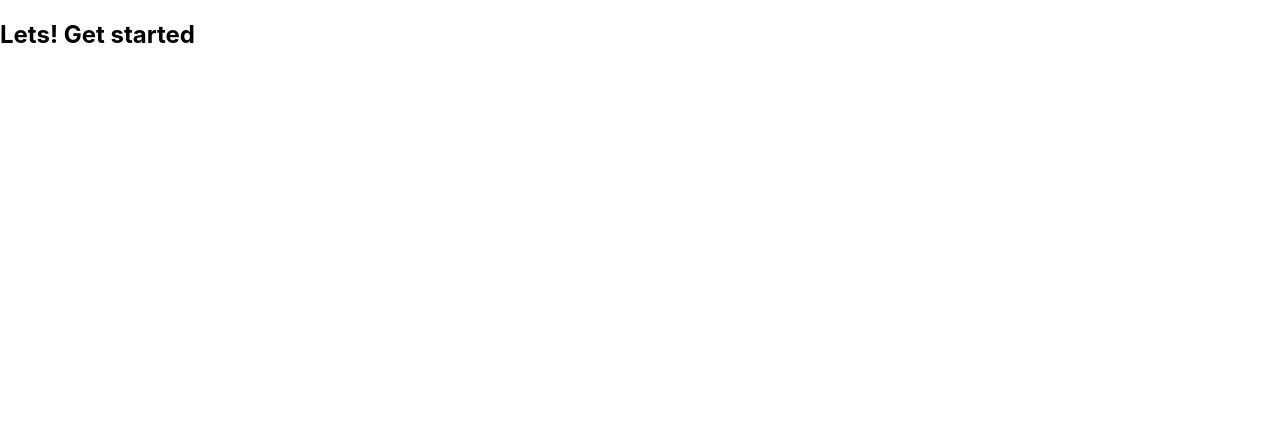
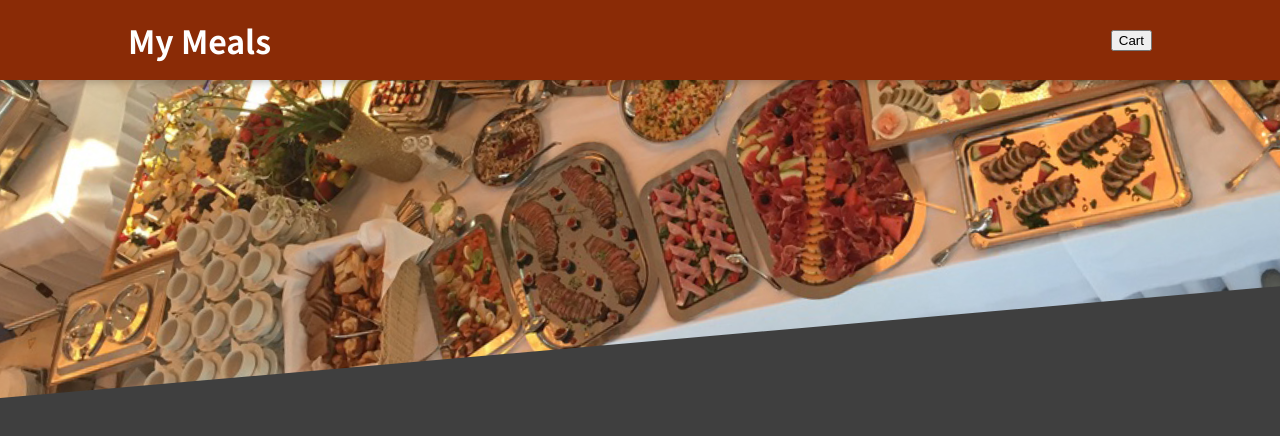
Before and after one commit to Aryalz-hari/Food-Ordering-App, a React (Create React App) app: page / in a window 1280 px wide. Shown: the top 436 px of the page. Built offline with nearby package versions, Linux system fonts and the light colour scheme.

Commit message:
first-touch

```diff
--- a/src/App.js
+++ b/src/App.js
@@ -1,10 +1,11 @@
-
+import { Fragment } from "react";
+import Header from "./components/Layout/Header";
 
 function App() {
-  return (
-    <div className="App">
-   <h2>Lets! Get started</h2>
-    </div>
+  return (<Fragment>
+    <Header/>
+  </Fragment>
+
   );
 }
 
--- /dev/null
+++ b/src/components/Layout/Header.js
@@ -0,0 +1,17 @@
+import { Fragment } from "react";
+
+import mealsImage from '../../assets/meals.jpg'
+import classes from './Header.module.css';
+const Header = props =>{
+ return (<Fragment>
+    <header className={classes.header}>
+        <h1>My Meals</h1>
+        <button>Cart</button>
+    </header>
+<div className={classes['main-image']}>
+    <img src={mealsImage} alt="A table of Food"></img>
+</div>
+ </Fragment>)
+};
+
+export default Header;
--- /dev/null
+++ b/src/components/Layout/Header.module.css
@@ -0,0 +1,29 @@
+.header {
+  position: fixed;
+  top: 0;
+  left: 0;
+  width: 100%;
+  height: 5rem;
+  background-color: #8a2b06;
+  color: white;
+  display: flex;
+  justify-content: space-between;
+  align-items: center;
+  padding: 0 10%;
+  box-shadow: 0 2px 8px rgba(0, 0, 0, 0.25);
+  z-index: 10;
+}
+
+.main-image {
+  width: 100%;
+  height: 25rem;
+  z-index: 0;
+  overflow: hidden;
+}
+
+.main-image img {
+  width: 110%;
+  height: 100%;
+  object-fit: cover;
+  transform: rotateZ(-5deg) translateY(-4rem) translateX(-1rem);
+}
--- a/src/index.css
+++ b/src/index.css
@@ -1,13 +1,14 @@
+@import url('https://fonts.googleapis.com/css2?family=Noto+Sans+JP:wght@400;700&display=swap');
+
+* {
+  box-sizing: border-box;
+}
+
+html {
+  font-family: 'Noto Sans JP', sans-serif;
+}
+
 body {
   margin: 0;
-  font-family: -apple-system, BlinkMacSystemFont, 'Segoe UI', 'Roboto', 'Oxygen',
-    'Ubuntu', 'Cantarell', 'Fira Sans', 'Droid Sans', 'Helvetica Neue',
-    sans-serif;
-  -webkit-font-smoothing: antialiased;
-  -moz-osx-font-smoothing: grayscale;
+  background-color: #3f3f3f;
 }
-
-code {
-  font-family: source-code-pro, Menlo, Monaco, Consolas, 'Courier New',
-    monospace;
-}
```
Also changed, not shown: src/assets/meals.jpg (added).
